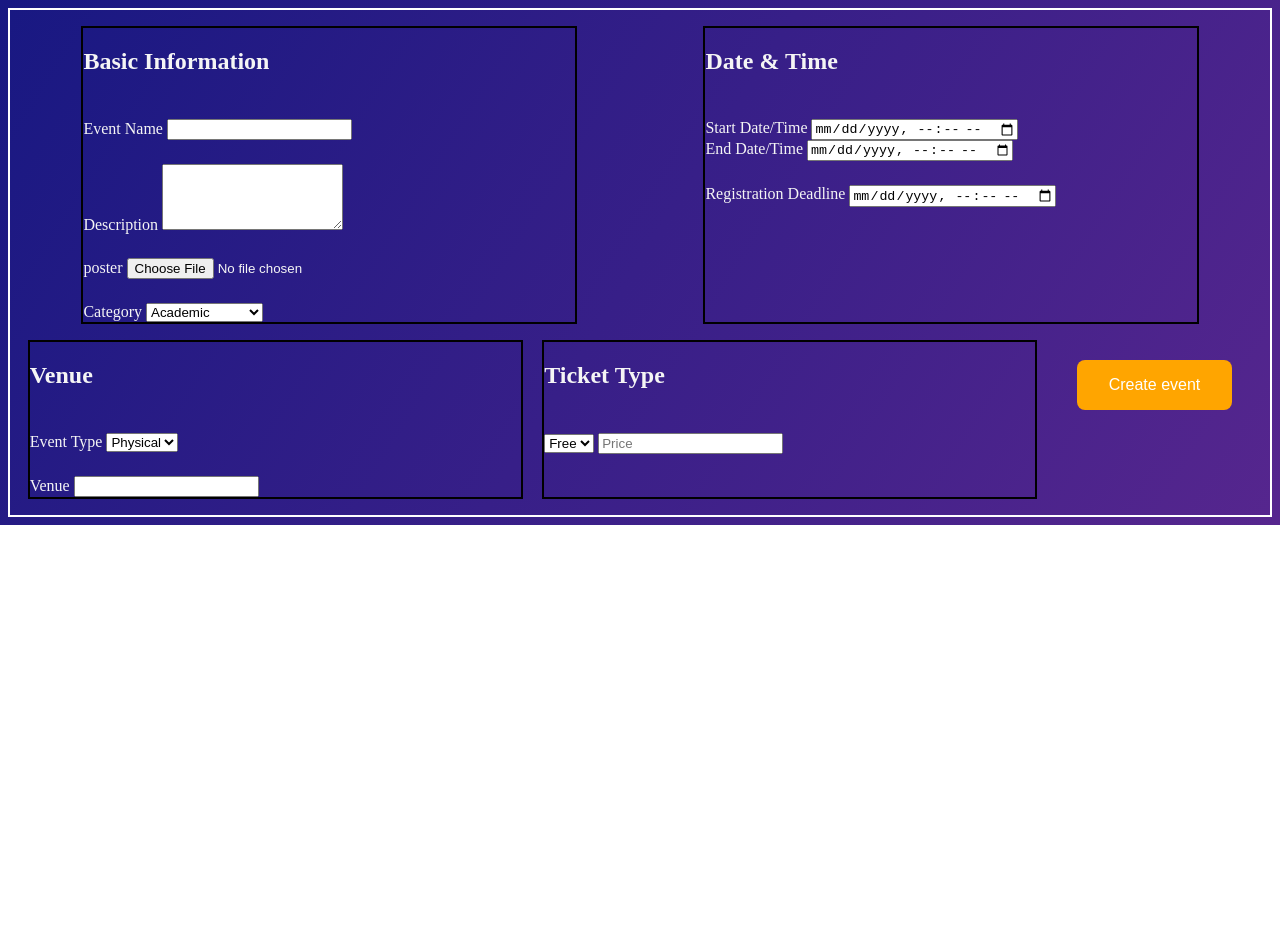
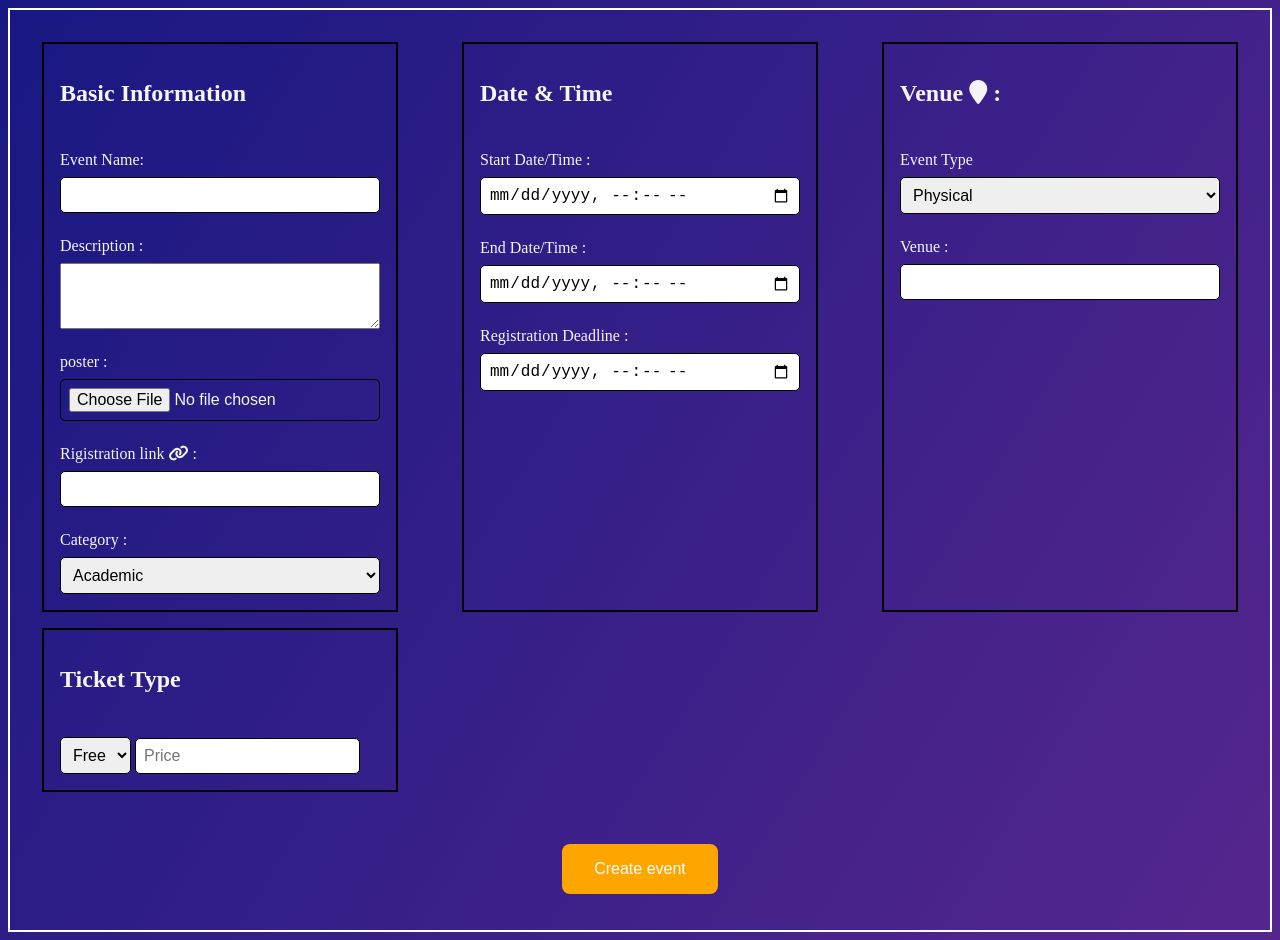
Before and after one commit to bhavani-prakash/Collage-event-manager, a website: page Frontend/creat-event.html in a window 1280 px wide. Before the commit the page ends 800 px from the top, so only its background shows below. Drawn offline with Linux system fonts and the light colour scheme.

Commit message:
creat event button fixed and some css changes done  in creat event page

```diff
--- a/Frontend/assets/CSS/creat-event.css
+++ b/Frontend/assets/CSS/creat-event.css
@@ -7,15 +7,19 @@ body{
 }
 .form-container{
     border: 2px solid white;
+}
+.creat-event-form{
     display: flex;
+    flex-direction: column;
+    gap: 1rem;
+    padding: 1rem;
+    align-items: center;
     justify-content: center;
-    align-items: center;
-    flex-direction: column;
 }
-form{
+.input-form{
     display: flex;
     flex-wrap: wrap;
-    justify-content: space-around;
+    justify-content: space-between;
     gap: 1rem;
     padding: 1rem;
 }
@@ -24,8 +28,14 @@ form{
     display: flex;
     flex-direction: column;
     gap: 1.5rem;
-    width: 40%;
+    padding: 1rem;
+    width: 20rem;
+}
 
+.form-group{
+    display: flex;
+    flex-direction: column;
+    gap: 0.5rem;
 }
  .event-submit-but{
     margin: 20px;
@@ -43,3 +53,9 @@ form{
     transform: translateY(-2px);
     box-shadow: 0 8px 20px rgba(0, 0, 0, 0.15);
 }
+input[type="text"], input[type="date"], input[type="file"],input[type="time"], input[type="number"], input[type="email"],input[type="url"] ,input[type="datetime-local"], select{
+    padding: 0.5rem;
+    border-radius: 5px;
+    border: 1px solid black;
+    font-size: 1rem;
+}
--- a/Frontend/creat-event.html
+++ b/Frontend/creat-event.html
@@ -1,36 +1,44 @@
 <!DOCTYPE html>
 <html lang="en">
+
 <head>
     <meta charset="UTF-8">
     <meta name="viewport" content="width=device-width, initial-scale=1.0">
     <title>Creat Event</title>
+    <link rel="stylesheet" href="https://cdnjs.cloudflare.com/ajax/libs/font-awesome/6.5.1/css/all.min.css">
     <link rel="stylesheet" href="assets/CSS/creat-event.css">
 </head>
+
 <body>
-    <div class="creation-container">
     <div class="form-container">
-            <form>
+        <form class="creat-event-form">
+            <div class="input-form">
                 <!-- basic information ( title, poster, discription)-->
                 <div class="form-section">
                     <h2 class="form-title">Basic Information</h2>
                     <div class="form-group">
-                        <label>Event Name</label>
+                        <label>Event Name:</label>
                         <input type="text" required>
                     </div>
 
                     <div class="form-group">
-                        <label>Description</label>
+                        <label>Description :</label>
                         <textarea rows="4"></textarea>
                     </div>
 
                     <div class="form-group">
-                        <label> poster</label>
+                        <label> poster :</label>
                         <input type="file" accept="image/*">
-
                     </div>
 
                     <div class="form-group">
-                        <label>Category</label>
+                        <label>Rigistration link <i class="fa fa-link" aria-hidden="true"></i> :</label>
+                        <input type="url" required>
+                    </div>
+
+
+                    <div class="form-group">
+                        <label>Category :</label>
                         <select>
                             <option>Academic</option>
                             <option>Department fest</option>
@@ -43,26 +51,26 @@
 
                 <div class="form-section">
                     <h2 class="form-title">Date & Time</h2>
-                    <div class="datetime-div">
+
                     <div class="form-group">
-                            <label>Start Date/Time</label>
+                        <label>Start Date/Time :</label>
                         <input type="datetime-local" required>
                     </div>
                     <div class="form-group">
-                            <label>End Date/Time</label>
+                        <label>End Date/Time :</label>
                         <input type="datetime-local" required>
                     </div>
 
-                    </div>
+
                     <div class="form-group">
-                        <label>Registration Deadline</label>
+                        <label>Registration Deadline :</label>
                         <input type="datetime-local">
                     </div>
 
                 </div>
                 <!-- Location of the event -->
                 <div class="form-section">
-                    <h2 class="form-title">Venue</h2>
+                    <h2 class="form-title">Venue <i class="fa fa-map-marker" aria-hidden="true"></i> :</h2>
                     <div class="form-group">
                         <label>Event Type</label>
                         <select>
@@ -71,7 +79,7 @@
                         </select>
                     </div>
                     <div class="form-group">
-                        <label>Venue</label>
+                        <label>Venue :</label>
                         <input type="text">
                     </div>
                 </div>
@@ -90,13 +98,16 @@
                     </div>
 
                 </div>
+            </div>
+
 
             <div class="submit-button">
                 <button type="submit" class="event-submit-but">Create event</button>
             </div>
         </form>
     </div>
-    </div>
+
 
 </body>
+
 </html>
```
Lines whose indentation alone changed are shown as unchanged.
